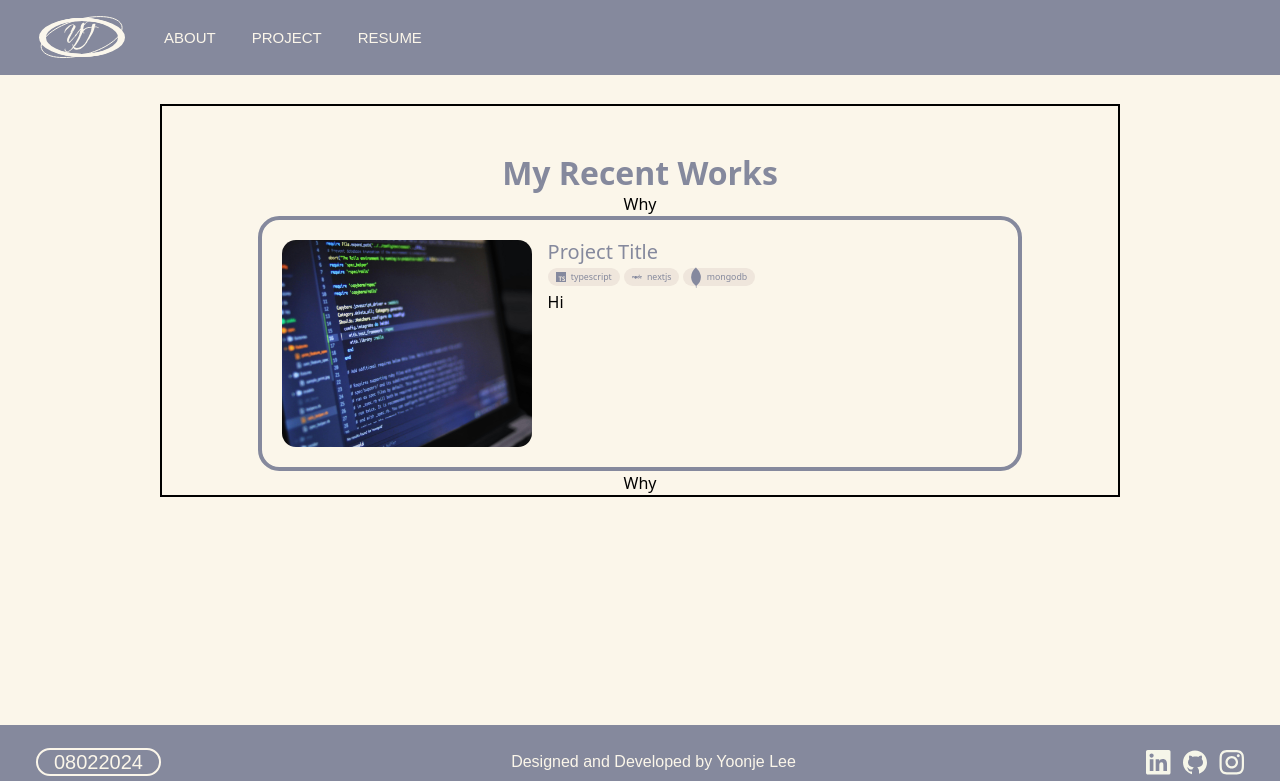
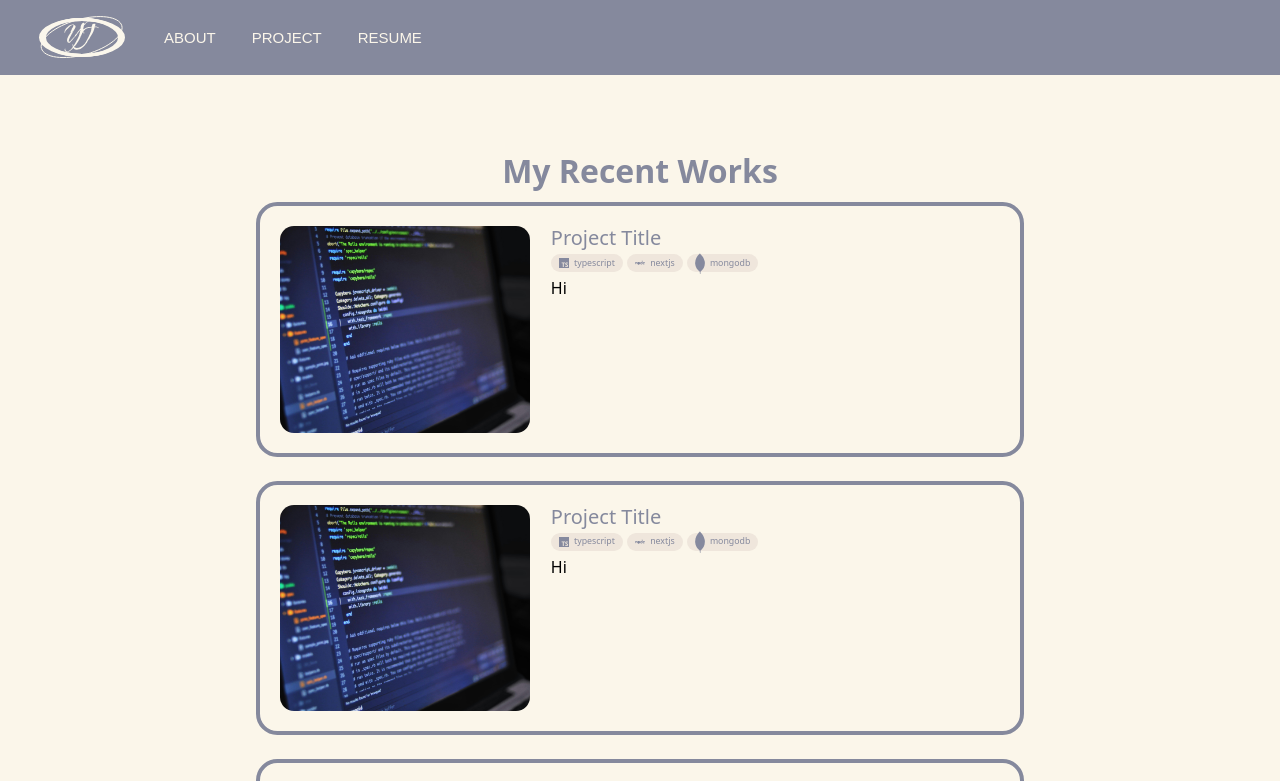
Before and after one commit to yoonlee201/Yoonjedotcom, a Next.js app: page /project in a window 1280 px wide. Shown: the top 781 px of the page. Built offline with nearby package versions, Linux system fonts and the light colour scheme.

Commit message:
project page overalll

```diff
--- a/src/app/_components/Title.tsx
+++ b/src/app/_components/Title.tsx
@@ -27,6 +27,7 @@ const titleVariants = cva('flex text-krona-one', {
         size: {
             h1: 'text-h1 pt-[3rem]',
             h2: 'text-h2',
+            h3: 'text-h3',
         },
         color: {
             blue: 'text-blue',
--- a/src/app/_components/aboutPage/Skillset.tsx
+++ b/src/app/_components/aboutPage/Skillset.tsx
@@ -4,6 +4,7 @@ import React from 'react';
 import { PieChart, Pie, Cell, ResponsiveContainer, Tooltip } from 'recharts';
 import { skills } from '@/constants/skills';
 import Image from 'next/image';
+import { Title } from '../Title';
 
 const COLORS = ['hsl(230, 11%, 57%)', 'hsl(0, 7%, 83%)'];
 
@@ -53,6 +54,11 @@ const Skillset: React.FC = () => {
                             />
                         </div>
                     </div>
+                    <Title
+                        size={'h2'}
+                        className="w-full justify-center">
+                        {skills[i].name}
+                    </Title>
                 </div>
             ))}
         </div>
--- a/src/app/_components/projectPage/Project.tsx
+++ b/src/app/_components/projectPage/Project.tsx
@@ -10,13 +10,36 @@ const Project = () => {
             skillList: ['typescript', 'nextjs', 'mongodb'],
             description: 'Hi',
         },
+        {
+            projectImage: null,
+            skillList: ['typescript', 'nextjs', 'mongodb'],
+            description: 'Hi',
+        },
+        {
+            projectImage: null,
+            skillList: ['typescript', 'nextjs', 'mongodb'],
+            description: 'Hi',
+        },
+        {
+            projectImage: null,
+            skillList: ['typescript', 'nextjs', 'mongodb'],
+            description: 'Hi',
+        },
+        {
+            projectImage: null,
+            skillList: ['typescript', 'nextjs', 'mongodb'],
+            description: 'Hi',
+        },
+        {
+            projectImage: null,
+            skillList: ['typescript', 'nextjs', 'mongodb'],
+            description: 'Hi',
+        },
     ];
     return (
-        <div className="m-4 flex w-[90vw] max-w-[60rem] flex-col items-center justify-center border-2">
+        <div className="m-4 flex w-[90vw] max-w-[60rem] flex-col items-center justify-center">
             <Title>My Recent Works</Title>
-            Why
             <ProjectTab projectList={data} />
-            Why
         </div>
     );
 };
--- a/src/app/_components/projectPage/ProjectTab.tsx
+++ b/src/app/_components/projectPage/ProjectTab.tsx
@@ -19,13 +19,13 @@ const ProjectTab = ({ projectList }: ProjectTabProps) => {
     }
 
     return (
-        <>
+        <section className='flex flex-col w-full h-full items-center jusitfy-center gap-3'>
             {projectList.map(
                 ({ projectImage, skillList, description }, index) => (
                     <div
                         key={index}
-                        className="flex flex-col rounded-lg border-4 border-blue p-5 md:w-[80%] md:flex-row">
-                        <div className="relative h-[12.897rem] w-[100%] md:h-[12.897rem] md:w-[15.625rem]">
+                        className="mt-3 flex flex-col rounded-lg border-4 border-blue p-5 sm:w-[80%] sm:flex-row">
+                        <div className="relative h-[12.897rem] w-[100%] sm:h-[12.897rem] sm:w-[15.625rem]">
                             <Image
                                 className="rounded-md object-cover"
                                 src={projectImage ?? '/programming-screen.jpg'}
@@ -34,7 +34,7 @@ const ProjectTab = ({ projectList }: ProjectTabProps) => {
                                 sizes="15.625rem"
                             />
                         </div>
-                        <div className="flex flex-col gap-1 md:pl-[1rem]">
+                        <div className="flex flex-col gap-1 sm:pl-[1.3rem]">
                             <Title size={'h2'}>Project Title</Title>
                             <div className="flex flex-wrap gap-1">
                                 {skillList.map((s, skillIndex) => (
@@ -49,7 +49,7 @@ const ProjectTab = ({ projectList }: ProjectTabProps) => {
                     </div>
                 )
             )}
-        </>
+        </section>
     );
 };
 
```
